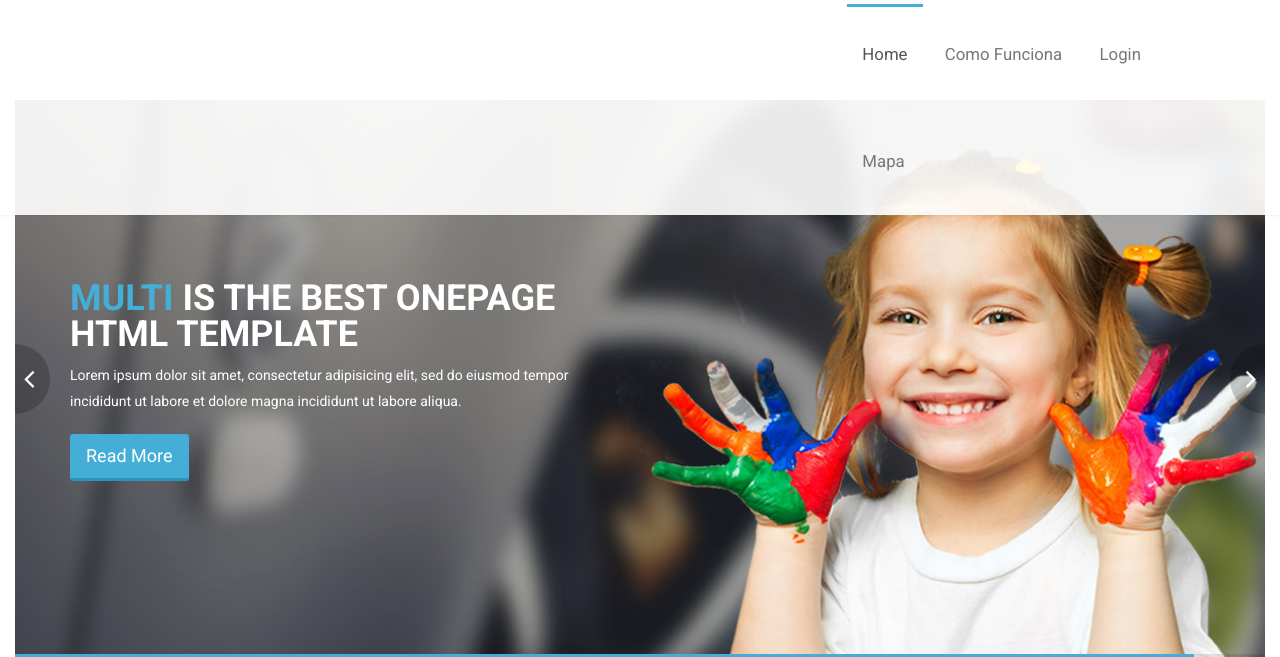
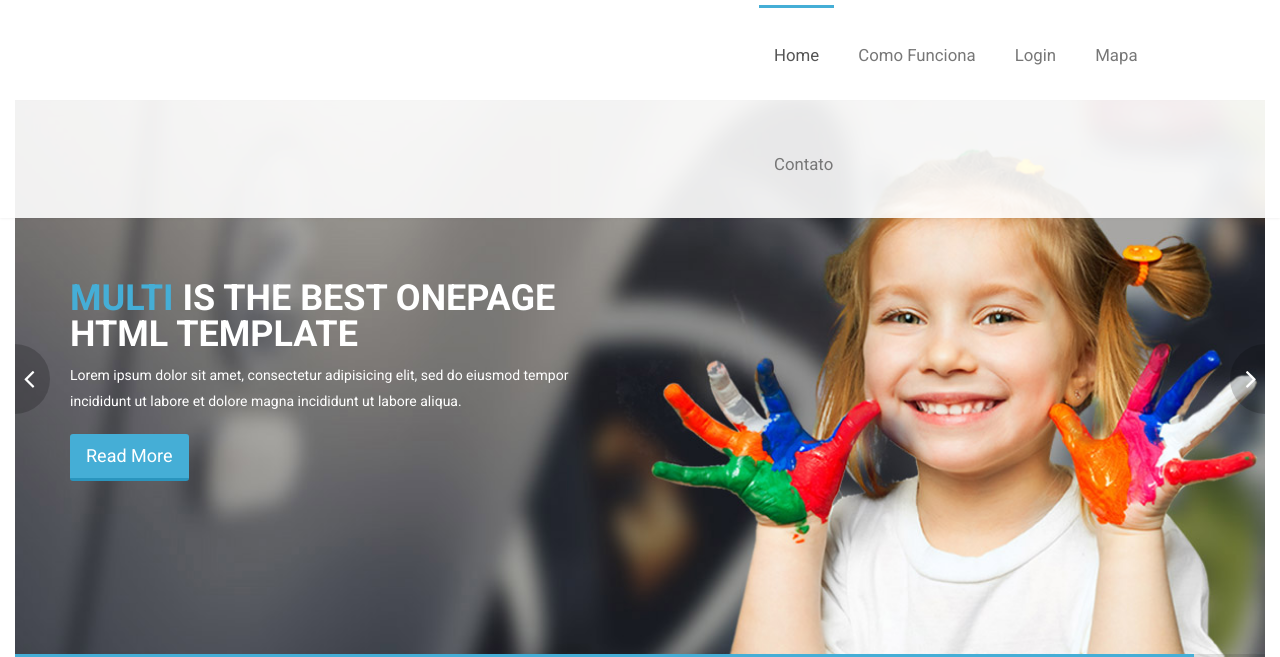
Before and after one commit to marc8s/prolongar, a PHP site: page / in a window 1280 px wide. Shown: the top 657 px of the page. Run offline with PHP 8.4, Linux system fonts and the light colour scheme; data that the repository does not hold is empty; some libraries are stand-ins or nearby versions.

Commit message:
Aprimorando o layout

```diff
--- a/index.php
+++ b/index.php
@@ -160,6 +160,7 @@ include_once("connect.php");
 		                        <li class="scroll"><a href="#about">Como Funciona</a></li>
 		                        <li class="scroll"><a href="#sessao3">Login</a></li>
 		                        <li class="scroll"><a href="#sessao4">Mapa</a></li>
+								<li class="scroll"><a href="#">Contato</a></li>
 
 		                    </ul>
 		                </div>
```
